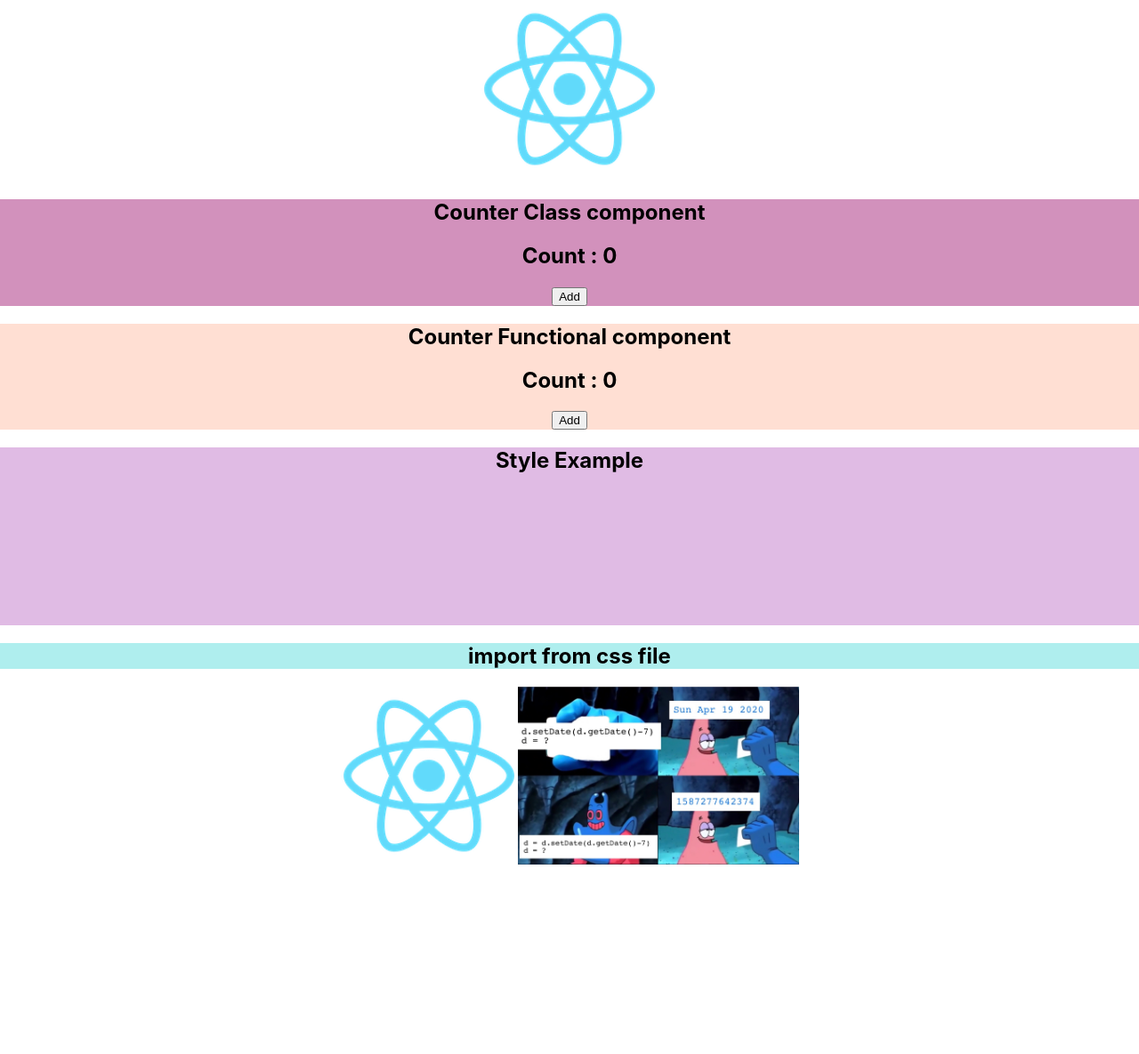
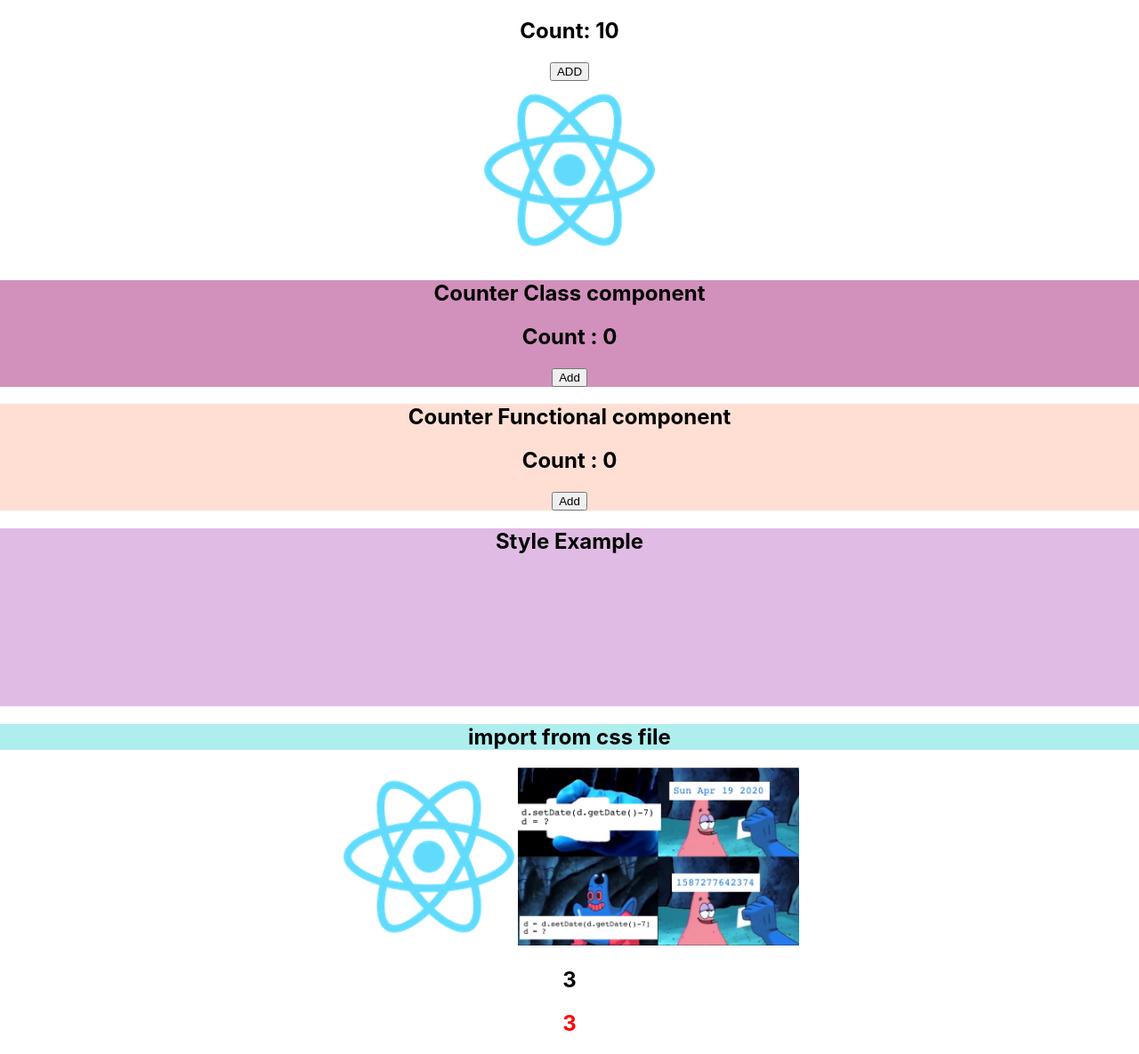
Before and after one commit to mesodiar/bello-react, a React (Create React App) app: page / in a window 1280 px wide. Shown: the whole page at 89% size. Before the commit the page ends 976 px from the top, so only its background shows below. Built offline with nearby package versions, Linux system fonts and the light colour scheme.

Commit message:
:art: Set propTypes to show warnign :koala:

```diff
--- a/src/App.js
+++ b/src/App.js
@@ -1,19 +1,31 @@
-import React from "react";
-import logo from "./logo.svg";
+import React, { useState } from "react";
 import "./App.css";
 import CounterClassComponent from "./CounterClassComponent";
 import CounterFunctionalComponent from "./CounterFunctionComponent";
-import Ex1style from "./components/ex1_style";
-import Ex2style from "./components/ex2_image";
+import Ex1Style from "./components/ex1_style";
+import Ex2Image from "./components/ex2_image";
+import Ex3Props from "./components/ex3_props";
 
 function App() {
+  const [count, setCount] = useState(10);
+
   return (
     <div className="App">
-      <Ex2style />
+      <h2> Count: {count}</h2>
+      <button
+        onClick={() => {
+          setCount(count + 1);
+        }}
+      >
+        ADD
+      </button>
+      <Ex2Image />
       <CounterClassComponent />
       <CounterFunctionalComponent />
-      <Ex1style />
-      <Ex2style image="/images/IMG_0094.JPG" />
+      <Ex1Style />
+      <Ex2Image image="/images/IMG_0094.JPG" />
+      <Ex3Props count="3" />
+      <Ex3Props count={3} color="red" />
     </div>
   );
 }
--- /dev/null
+++ b/src/components/ex3_props.js
@@ -0,0 +1,15 @@
+import React from "react";
+import PropTypes from "prop-types";
+
+export default function ex3_props(props) {
+  return (
+    <div>
+      {props.showLabel && <h1>CountLabel: </h1>}
+      <h2 style={{ color: props.color }}>{props.count}</h2>
+    </div>
+  );
+}
+
+ex3_props.propTypes = {
+  count: PropTypes.number,
+};
```
